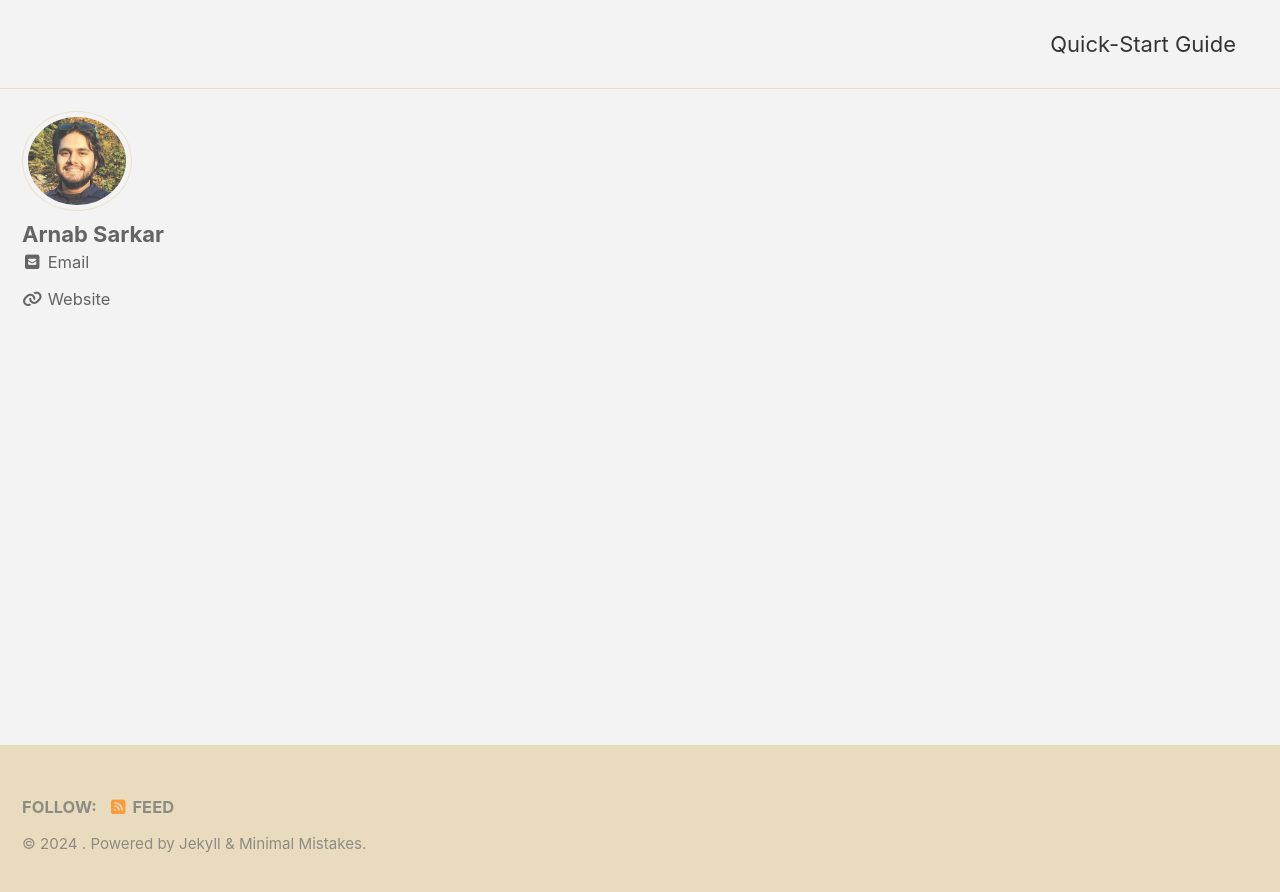
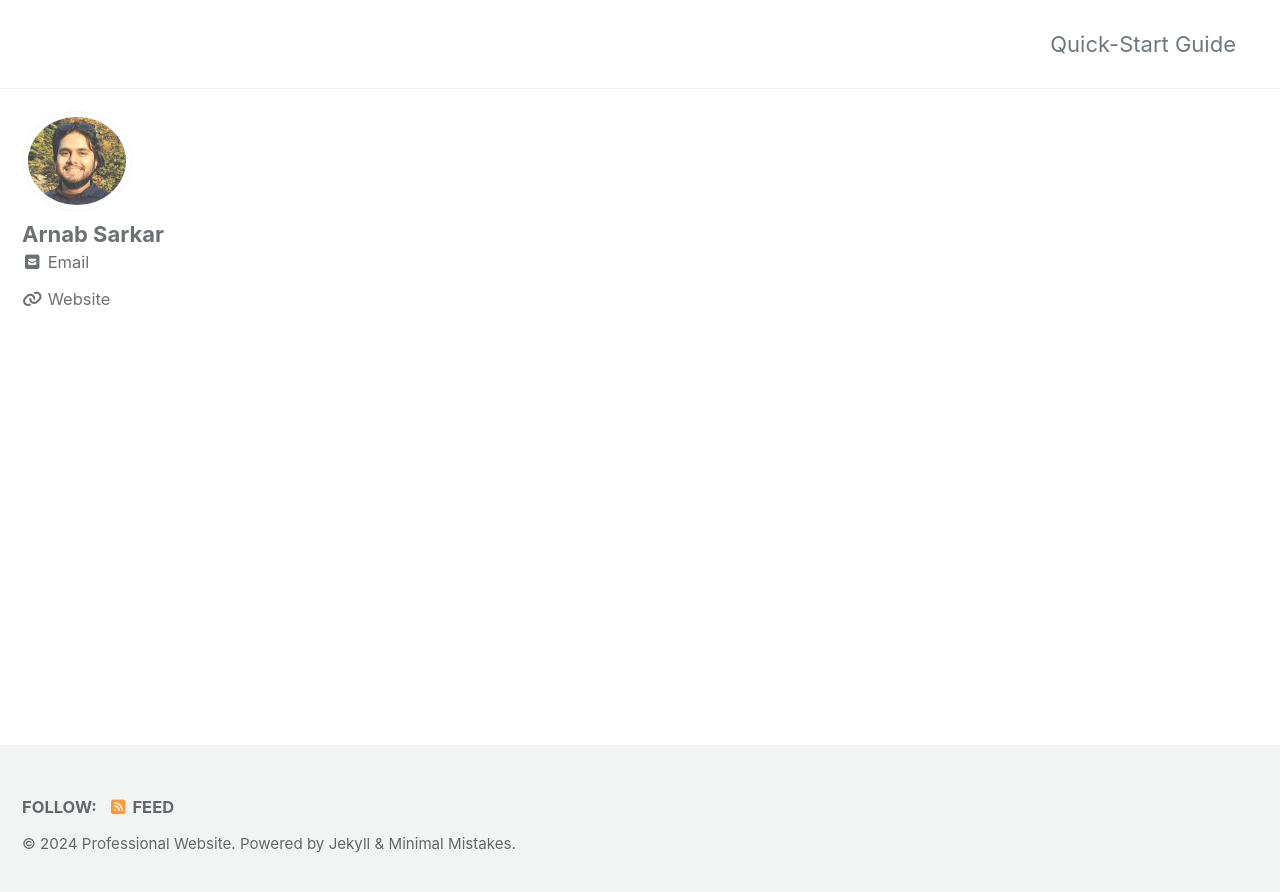
Before and after one commit to arnabastro/arnabastro.github.io, a Jekyll site: the page built from index.html, in a window 1280 px wide. Shown: the top 892 px of the page. Built offline with Jekyll 4.4.1, drawn with Linux system fonts in a browser that asks for light colours; cached includes are drawn as plain includes; the list of posts is cut into pages by our own code.

Commit message:
Update _config.yml

```diff
--- a/_config.yml
+++ b/_config.yml
@@ -10,19 +10,19 @@
 # Review documentation to determine if you should use `theme` or `remote_theme`
 # https://mmistakes.github.io/minimal-mistakes/docs/quick-start-guide/#installing-the-theme
 
-# theme                  : "minimal-mistakes-jekyll"
-remote_theme           : "mmistakes/minimal-mistakes"
-minimal_mistakes_skin    : "dirt" # "air", "aqua", "contrast", "dark", "dirt", "neon", "mint", "plum", "sunrise"
+theme                  : "minimal-mistakes-jekyll"
+#remote_theme           : "mmistakes/minimal-mistakes"
+minimal_mistakes_skin    : "default" # "air", "aqua", "contrast", "dark", "dirt", "neon", "mint", "plum", "sunrise"
 
 # Site Settings
 locale                   : "en-US"
 rtl                      : # true, false (default) # turns direction of the page into right to left for RTL languages
-title                    : " "
+title                    : "Professional Website"
 title_separator          : " "
 subtitle                 : # site tagline that appears below site title in masthead
 name                     : "Arnab Sarkar"
 description              : "Professional Website"
-url                      : # the base hostname & protocol for your site e.g. "https://mmistakes.github.io"
+url                      : "https://arnabastro.github.io" # the base hostname & protocol for your site e.g. "https://mmistakes.github.io"
 baseurl                  : # the subpath of your site, e.g. "/blog"
 repository               : # GitHub username/repo-name e.g. "mmistakes/minimal-mistakes"
 teaser                   :  # path of fallback teaser image, e.g. "/assets/images/500x300.png"
@@ -138,14 +138,6 @@
       icon: "fab fa-fw fa-instagram"
       # url: "https://instagram.com/"
 
-
-## Site Header
-header:
-  overlay_image: ./assets/images/stsci-01gqqfcdz3j7arc9f8qdxe0f7z.png
-  caption: "Photo credit: [**Unsplash**](https://unsplash.com)"
-  actions:
-    - label: "More Info"
-      url: "https://unsplash.com"
 
 
 # Site Footer
@@ -328,6 +320,8 @@
       type: posts
     values:
       layout: single
+      header:
+        overlay_image: ./assets/images/stsci-01gqqfcdz3j7arc9f8qdxe0f7z.png
       author_profile: true
       read_time: true
       comments: # true
```
